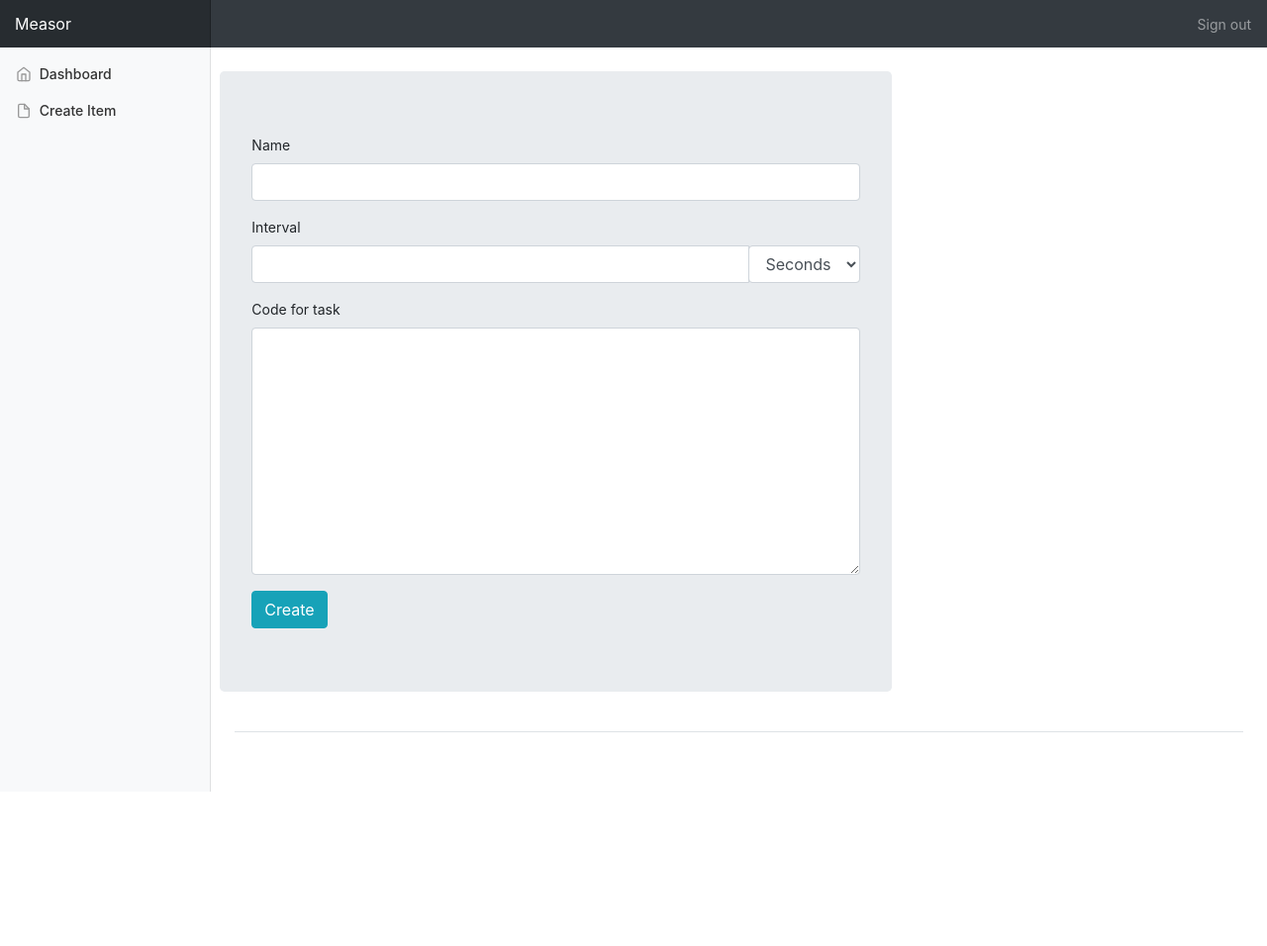
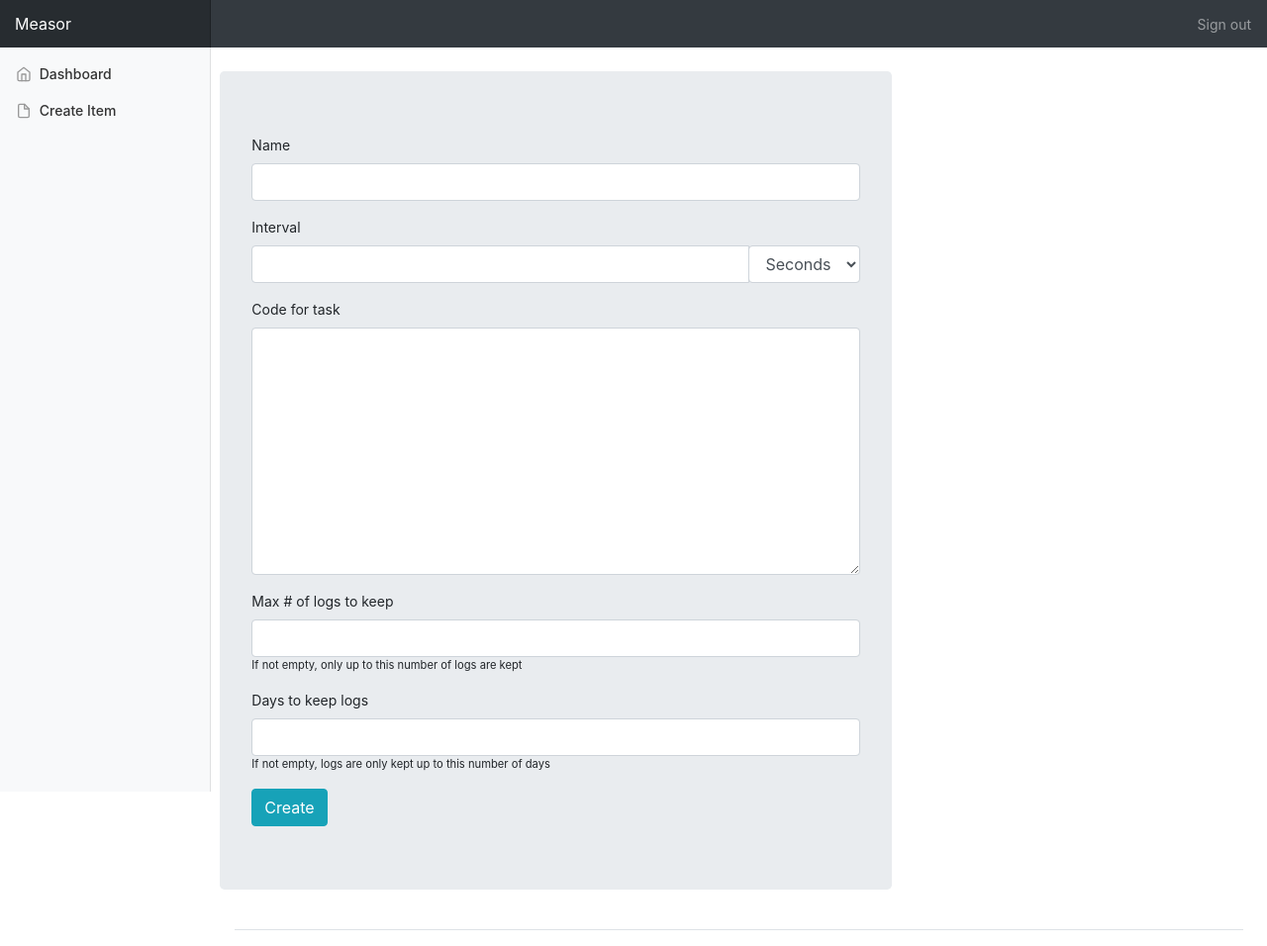
Before and after one commit to milashensky/Measor, a Flask app: template templates/create.html in a window 1280 px wide. Shown: the whole page at 99% size. Before the commit the page ends 800 px from the top, so only its background shows below. Run offline with Flask 2, Linux system fonts and the light colour scheme; the template is opened without the code that fills it, so the values that code supplies are empty; some libraries are stand-ins or nearby versions.

Commit message:
log clearing added, added Makefile, kill container by name

```diff
--- a/measor/utils.py
+++ b/measor/utils.py
@@ -18,6 +18,8 @@ def build_conf(data):
         "build_now": False,
         "pause": False,
         'wait_for_delete': False,
+        'max_logs_count': data.get("max_logs_count", app.config['MAX_LOGS_COUNT']),
+        'max_log_life': data.get("max_log_life", app.config['MAX_LOG_LIFE_DAYS'])
     }
     return out
 
--- a/settings.py
+++ b/settings.py
@@ -6,6 +6,9 @@ AUTH_FILE_PATH = os.path.join(BASE_DIR, 'auth.txt')
 AUTH_SALT = b'0394a2ede332c9a13eb82e9b24631604c31df978b4e2f0fbd2c549944f9d79a5'
 
 DEBUG = False
+
+MAX_LOGS_COUNT = 100
+MAX_LOG_LIFE_DAYS = 7
 
 if not os.path.exists(TASKS_DIR):
     os.makedirs(TASKS_DIR)
--- a/templates/create.html
+++ b/templates/create.html
@@ -39,6 +39,22 @@
                         <small class="invalid-feedback">{{errors.code}}</small>
                     {% endif %}
                 </div>
+                <div class="form-group {% if errors and errors.max_logs_count %}has-error{% endif %}">
+                    <label>Max # of logs to keep</label>
+                    <input class="form-control" type="number" name="max_logs_count" value="{{ data and data.max_logs_count }}">
+                    <small class="d-block block-info">If not empty, only up to this number of logs are kept</small>
+                    {% if errors and errors.interval %}
+                        <small class="invalid-feedback">{{ errors.max_logs_count }}</small>
+                    {% endif %}
+                </div>
+                <div class="form-group {% if errors and errors.max_log_life %}has-error{% endif %}">
+                    <label>Days to keep logs</label>
+                    <input class="form-control" type="number" name="max_log_life" value="{{ data and data.max_log_life }}">
+                    <small class="d-block block-info">If not empty, logs are only kept up to this number of days</small>
+                    {% if errors and errors.interval %}
+                        <small class="invalid-feedback">{{ errors.max_log_life }}</small>
+                    {% endif %}
+                </div>
                 <button class="btn btn-info" type="submit">Create</button>
             </form>
         </div>
--- a/templates/task_detail.html
+++ b/templates/task_detail.html
@@ -16,6 +16,7 @@
     {% if logs %}
     <div class="col-12">
         <h2>History</h2>
+        <small>Tolal found {{logs_count}} logs</small>
         <div class="table-responsive">
             <table class="table table-striped table-md">
                 <thead>
```
Also changed, not shown: measor/docker.py (+5 -6 lines), measor/views.py (+12 -5 lines), 1 other file.
